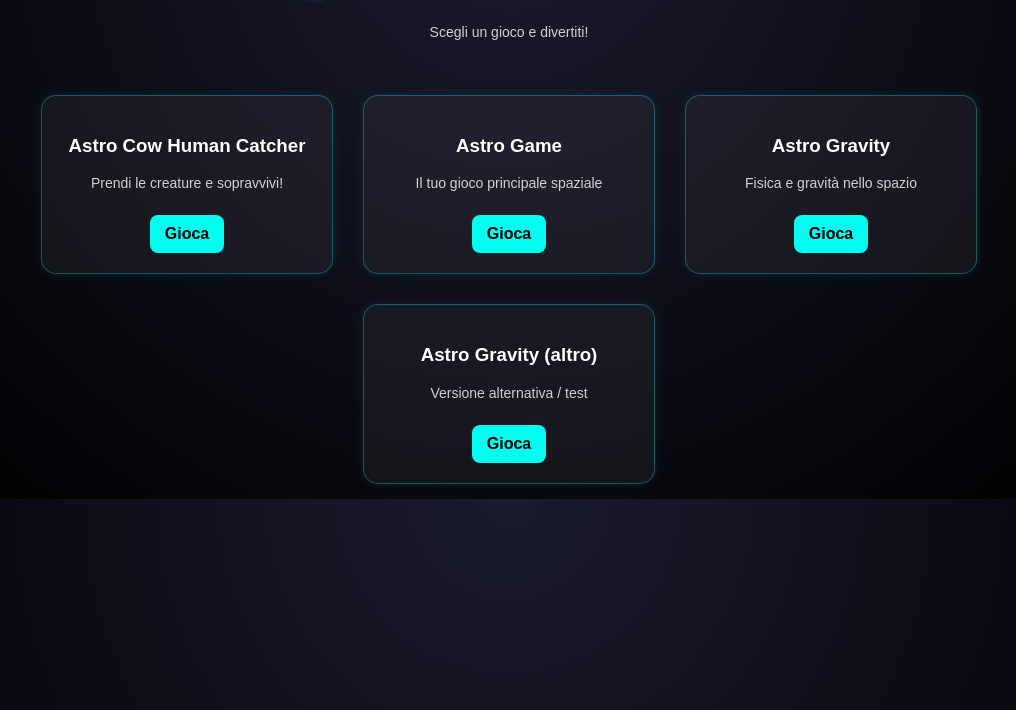
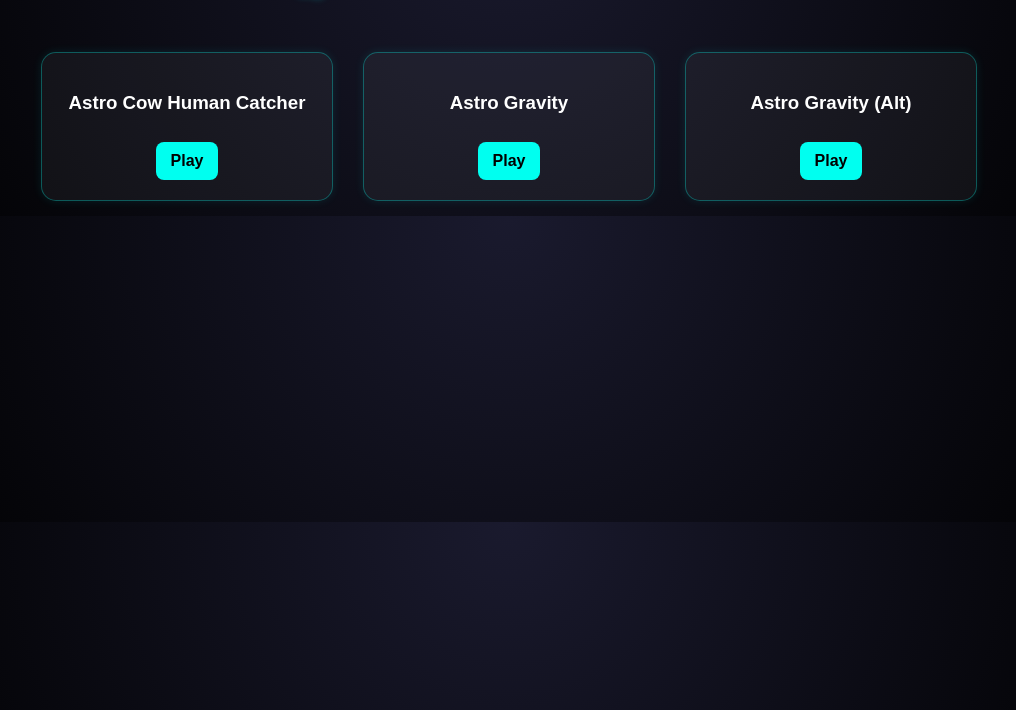
Before and after one commit to Tortino14/Game-Hub, a plain HTML site: page index.html in a window 1280 px wide. Shown: the part 90-800 px from the top of the page, without its empty margins (131-1147 px from the left). Drawn offline with Linux system fonts and the light colour scheme.

Commit message:
Update index.html

```diff
--- a/index.html
+++ b/index.html
@@ -1,5 +1,5 @@
 <!DOCTYPE html>
-<html lang="it">
+<html lang="en">
 <head>
   <meta charset="UTF-8">
   <title>Tortino Games Hub</title>
@@ -57,43 +57,28 @@
     a:hover {
       background: #00c9c0;
     }
-
-    p {
-      font-size: 14px;
-      opacity: 0.8;
-    }
   </style>
 </head>
 
 <body>
 
   <h1>🚀 Tortino Games Hub</h1>
-  <p>Scegli un gioco e divertiti!</p>
 
   <div class="container">
 
     <div class="game">
       <h3>Astro Cow Human Catcher</h3>
-      <p>Prendi le creature e sopravvivi!</p>
-      <a href="https://tortino14.github.io/Astro---Cow-Human-Catcher/" target="_blank">Gioca</a>
-    </div>
-
-    <div class="game">
-      <h3>Astro Game</h3>
-      <p>Il tuo gioco principale spaziale</p>
-      <a href="https://tortino14.github.io/astro-game/" target="_blank">Gioca</a>
+      <a href="https://tortino14.github.io/Astro---Cow-Human-Catcher/" target="_blank">Play</a>
     </div>
 
     <div class="game">
       <h3>Astro Gravity</h3>
-      <p>Fisica e gravità nello spazio</p>
-      <a href="https://tortino14.github.io/astro-gravity-/" target="_blank">Gioca</a>
+      <a href="https://tortino14.github.io/astro-gravity-/" target="_blank">Play</a>
     </div>
 
     <div class="game">
-      <h3>Astro Gravity (altro)</h3>
-      <p>Versione alternativa / test</p>
-      <a href="https://tortino14.github.io/astro-gravity-/" target="_blank">Gioca</a>
+      <h3>Astro Gravity (Alt)</h3>
+      <a href="https://tortino14.github.io/astro-gravity-/" target="_blank">Play</a>
     </div>
 
   </div>
```
